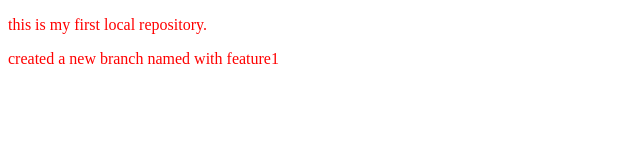
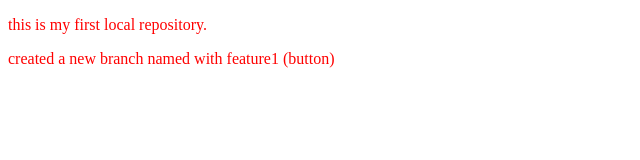
Before and after one commit to PriyanshMaskhare/localrepo, a plain HTML site: page index.html in a window 1280 px wide. Shown: the full height of the page, 0-640 px from the left. Drawn offline with Linux system fonts and the light colour scheme.

```diff
--- a/index.html
+++ b/index.html
@@ -8,6 +8,6 @@
 </head>
 <body>
     <p>this is my first local repository.</p>
-    <p>created a new branch named with feature1</p>
+    <p>created a new branch named with feature1 (button)</p>
 </body>
 </html>
```
